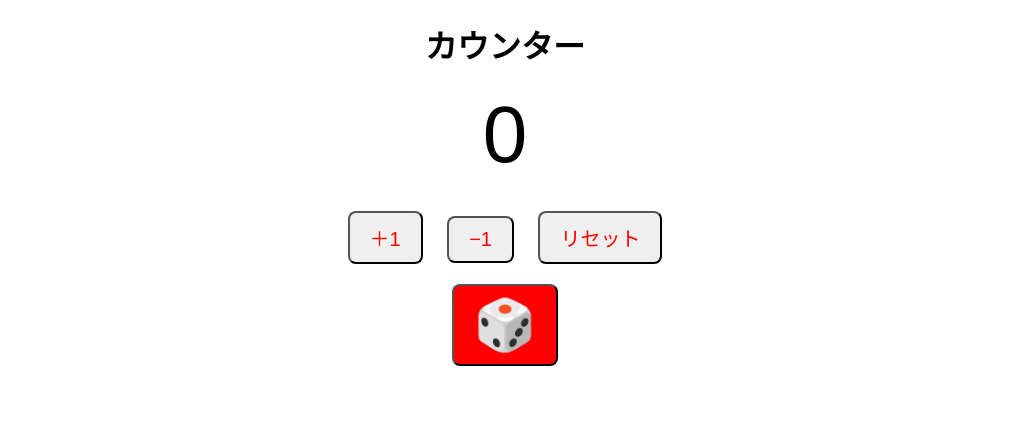
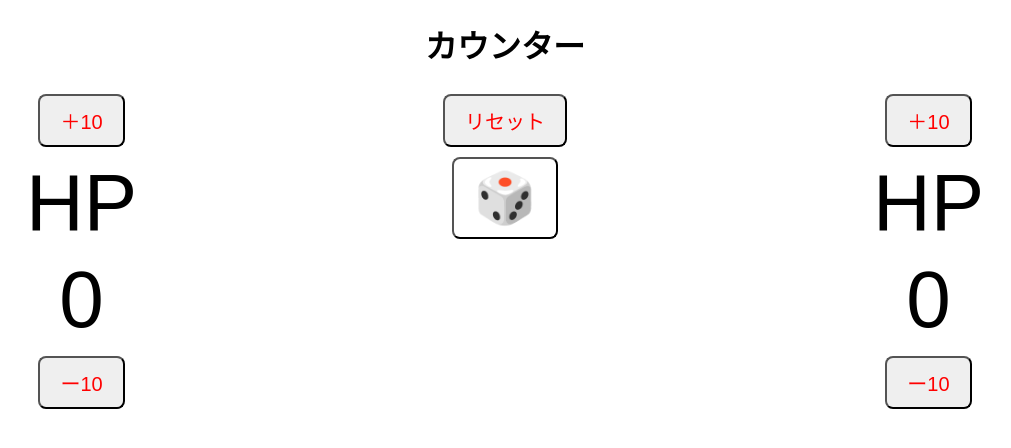
Before and after one commit to norimichi25/counter, a plain HTML site: page docs/index.html in a window 1280 px wide. Both pictures are taken after a click on the button "リセット". Shown: the whole page, without its empty margins (135-1146 px from the left). Drawn offline with Linux system fonts and the light colour scheme.

Commit message:
jsを分離

```diff
--- a/docs/index.html
+++ b/docs/index.html
@@ -11,43 +11,36 @@
 <body>
 
   <h1>カウンター</h1>
-  <div id="count">0</div>
+  <div class="container" >
+  <!-- 左 -->
+    <div>
+      <button class="btn" onclick="add('count1', 10)">＋10</button>
+      <div class="count">HP</div>
+      <div class="count" id="count1">0</div>
 
-    <button class="btn" onclick="add()">＋1</button>
-    <button class="btn" onclick="sub()">−1</button>
-    <button class="btn" onclick="reset()">リセット</button>
-    <br>
-    <button class="btn" id="dice" onclick="dice()">🎲</button>
+      <button class="btn" onclick="sub('count1', 10)">ー10</button>
+    </div>
+
+    <div>
+      <button class="btn" onclick="reset()">リセット</button>
+      <br>
+      <button class="btn" id="dice" onclick="dice()">🎲</button>
+    </div>
+
+
+    <!-- 右 -->
+    <div>
+      <button class="btn" onclick="add('count2', 10)">＋10</button>
+      <div class="count">HP</div>
+      <div class="count" id="count2">0</div>
+      <button class="btn" onclick="sub('count2', 10)">ー10</button>
+    </div>
+  </div>
+
+
 
   <div id="diceResult"></div>
-
-  <script>
-    let count = 0;
-
-    function update() {
-      document.getElementById("count").innerText = count;
-    }
-
-    function add() {
-      count++;
-      update();
-    }
-
-    function sub() {
-      count--;
-      update();
-    }
-
-    function reset() {
-      count = 0;
-      update();
-    }
-
-    function dice() {
-      const result = Math.floor(Math.random() * 6) + 1;
-      document.getElementById("diceResult").innerText = "🎲 " + result;
-    }
-  </script>
+  <script src="script.js"></script>
 
 </body>
 </html>
--- /dev/null
+++ b/docs/script.js
@@ -0,0 +1,30 @@
+let counts = {
+  count1: 0,
+  count2: 0
+};
+
+function update(id) {
+  document.getElementById(id).innerText = counts[id];
+}
+
+function add(id, num) {
+  counts[id] += num;
+  update(id);
+}
+
+function sub(id, num) {
+  counts[id] -= num;
+  update(id);
+}
+
+function reset() {
+  counts.count1 = 0;
+  counts.count2 = 0;
+  update("count1");
+  update("count2");
+}
+
+function dice() {
+  const result = Math.floor(Math.random() * 6) + 1;
+  document.getElementById("diceResult").innerText = "🎲 " + result;
+}
--- a/docs/style.css
+++ b/docs/style.css
@@ -2,9 +2,14 @@ body {
       text-align: center;
       font-family: sans-serif;
     }
-#count {
+.count {
     font-size: 80px;
-    margin: 20px;
+    margin: 5px;
+}
+
+.container {
+  display: flex;
+  justify-content: space-around;
 }
 /* button {
     font-size: 20px;
@@ -16,11 +21,11 @@ body {
   font-size: 20px;
   padding: 10px 20px;
   border-radius: 8px;
-  margin: 10px;
+  margin: 5px;
   color: red;
 }
 
 #dice {
-  background-color: red;
+  background-color: white;
   font-size: 50px;
 }
```
